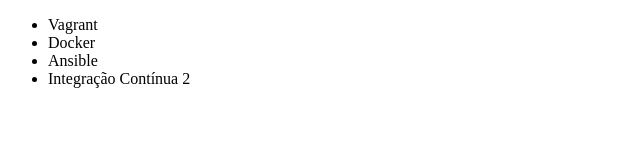
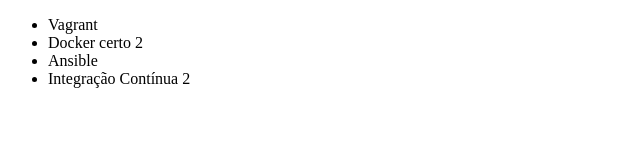
Before and after one commit to HumbertoPeluso/alura-git, a plain HTML site: page index.html in a window 1280 px wide. Shown: the full height of the page, 0-640 px from the left. Drawn offline with Linux system fonts and the light colour scheme.

Commit message:
corrigindo nome docker

```diff
--- a/index.html
+++ b/index.html
@@ -7,7 +7,7 @@
 <body>
     <ul>
         <li>Vagrant</li>
-        <li>Docker</li>
+        <li>Docker certo 2</li>
         <li>Ansible</li>
         <li>Integração Contínua 2</li>
     </ul>
```
